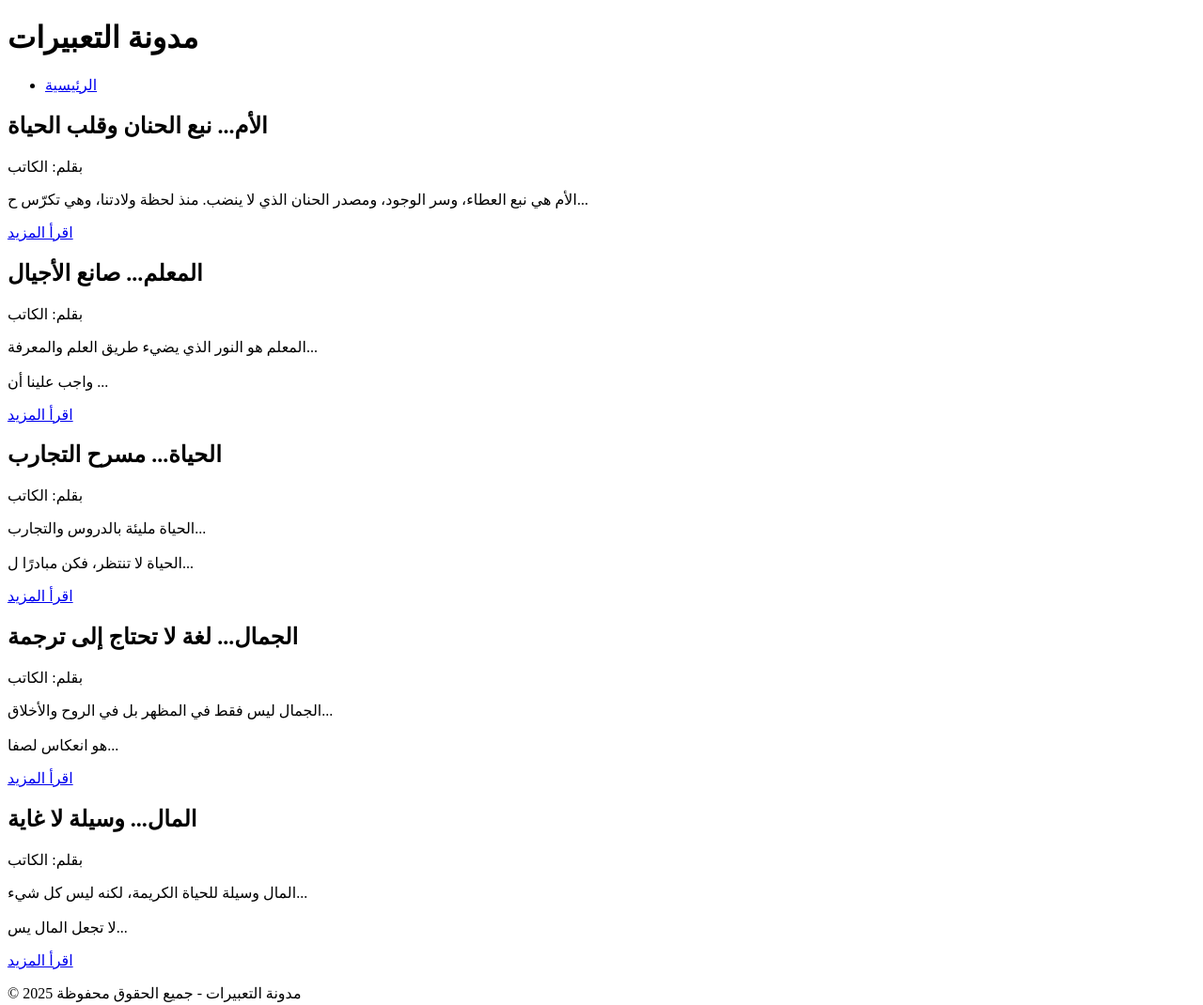
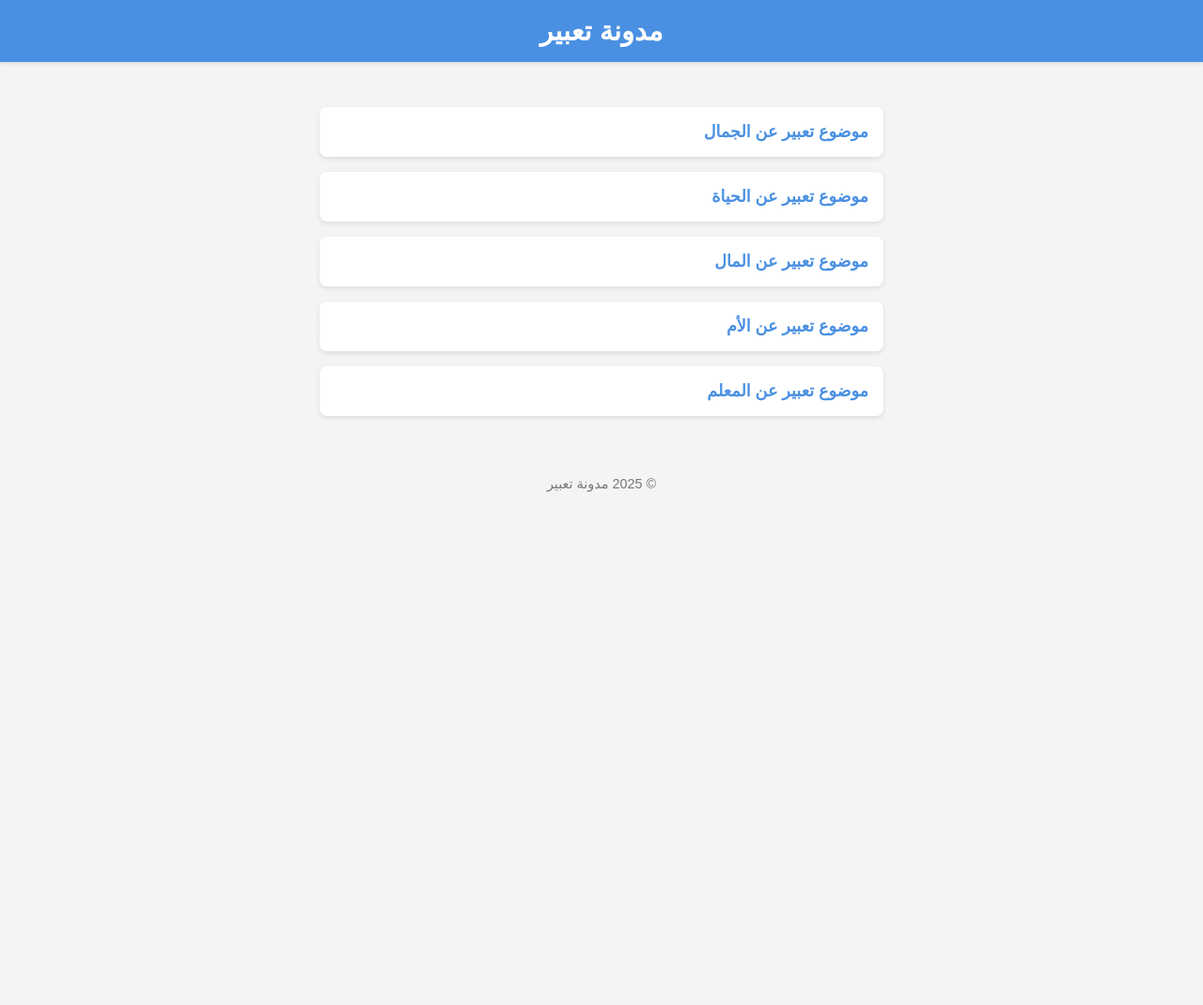
Before and after one commit to hdyrzyhxy/Taabeer-blog, a plain HTML site: page index.html in a window 1280 px wide. Shown: the whole page at 94% size. After the commit the page ends 800 px from the top, so only its background shows below. Drawn offline with Linux system fonts and the light colour scheme.

Commit message:
Update index.html

```diff
--- a/index.html
+++ b/index.html
@@ -1,74 +1,89 @@
 <!DOCTYPE html>
-<html lang="ar">
+<html lang="ar" dir="rtl">
 <head>
-    <meta charset="UTF-8">
-    <title>مدونة التعبيرات</title>
-    <link rel="stylesheet" href="assets/css/style.css">
+  <meta charset="UTF-8" />
+  <meta name="viewport" content="width=device-width, initial-scale=1.0"/>
+  <title>مدونة تعبير</title>
+  <style>
+    body {
+      font-family: 'Arial', sans-serif;
+      background-color: #f4f4f4;
+      color: #333;
+      margin: 0;
+      padding: 0;
+    }
+
+    header {
+      background-color: #4a90e2;
+      color: white;
+      padding: 1rem;
+      text-align: center;
+      box-shadow: 0 2px 4px rgba(0,0,0,0.1);
+    }
+
+    h1 {
+      margin: 0;
+      font-size: 1.8rem;
+    }
+
+    main {
+      padding: 2rem 1rem;
+      max-width: 600px;
+      margin: auto;
+    }
+
+    ul {
+      list-style: none;
+      padding: 0;
+    }
+
+    li {
+      margin-bottom: 1rem;
+      background: white;
+      padding: 1rem;
+      border-radius: 8px;
+      box-shadow: 0 2px 5px rgba(0,0,0,0.1);
+      transition: transform 0.2s;
+    }
+
+    li:hover {
+      transform: translateY(-2px);
+    }
+
+    a {
+      text-decoration: none;
+      color: #4a90e2;
+      font-weight: bold;
+      font-size: 1.1rem;
+    }
+
+    a:hover {
+      text-decoration: underline;
+    }
+
+    footer {
+      text-align: center;
+      padding: 1rem;
+      font-size: 0.9rem;
+      color: #777;
+    }
+  </style>
 </head>
 <body>
   <header>
-        <h1>مدونة التعبيرات</h1>
-        <nav>
-            <ul>
-                <li><a href="index.html">الرئيسية</a></li>
-            </ul>
-        </nav>
+    <h1>مدونة تعبير</h1>
   </header>
   <main>
-        <section class="posts">
-
-            <article class="post">
-                <h2>الأم... نبع الحنان وقلب الحياة</h2>
-                <p class="post-meta">بقلم: الكاتب</p>
-                <p class="post-content"><p>
-        الأم هي نبع العطاء، وسر الوجود، ومصدر الحنان الذي لا ينضب. منذ لحظة ولادتنا، وهي تكرّس ح...</p>
-                <a class="read-more" href="om.html">اقرأ المزيد</a>
-            </article>
-
-            <article class="post">
-                <h2>المعلم... صانع الأجيال</h2>
-                <p class="post-meta">بقلم: الكاتب</p>
-                <p class="post-content"><p>
-        المعلم هو النور الذي يضيء طريق العلم والمعرفة...
-        <br><br>
-        واجب علينا أن ...</p>
-                <a class="read-more" href="teacher.html">اقرأ المزيد</a>
-            </article>
-
-            <article class="post">
-                <h2>الحياة... مسرح التجارب</h2>
-                <p class="post-meta">بقلم: الكاتب</p>
-                <p class="post-content"><p>
-        الحياة مليئة بالدروس والتجارب...
-        <br><br>
-        الحياة لا تنتظر، فكن مبادرًا ل...</p>
-                <a class="read-more" href="life.html">اقرأ المزيد</a>
-            </article>
-
-            <article class="post">
-                <h2>الجمال... لغة لا تحتاج إلى ترجمة</h2>
-                <p class="post-meta">بقلم: الكاتب</p>
-                <p class="post-content"><p>
-        الجمال ليس فقط في المظهر بل في الروح والأخلاق...
-        <br><br>
-        هو انعكاس لصفا...</p>
-                <a class="read-more" href="beauty.html">اقرأ المزيد</a>
-            </article>
-
-            <article class="post">
-                <h2>المال... وسيلة لا غاية</h2>
-                <p class="post-meta">بقلم: الكاتب</p>
-                <p class="post-content"><p>
-        المال وسيلة للحياة الكريمة، لكنه ليس كل شيء...
-        <br><br>
-        لا تجعل المال يس...</p>
-                <a class="read-more" href="money.html">اقرأ المزيد</a>
-            </article>
-
-        </section>
+    <ul>
+      <li><a href="beauty.html">موضوع تعبير عن الجمال</a></li>
+      <li><a href="life.html">موضوع تعبير عن الحياة</a></li>
+      <li><a href="money.html">موضوع تعبير عن المال</a></li>
+      <li><a href="om.html">موضوع تعبير عن الأم</a></li>
+      <li><a href="teacher.html">موضوع تعبير عن المعلم</a></li>
+    </ul>
   </main>
   <footer>
-        <p>&copy; 2025 مدونة التعبيرات - جميع الحقوق محفوظة</p>
+    &copy; 2025 مدونة تعبير
   </footer>
 </body>
 </html>
```
Lines whose indentation alone changed are shown as unchanged.
